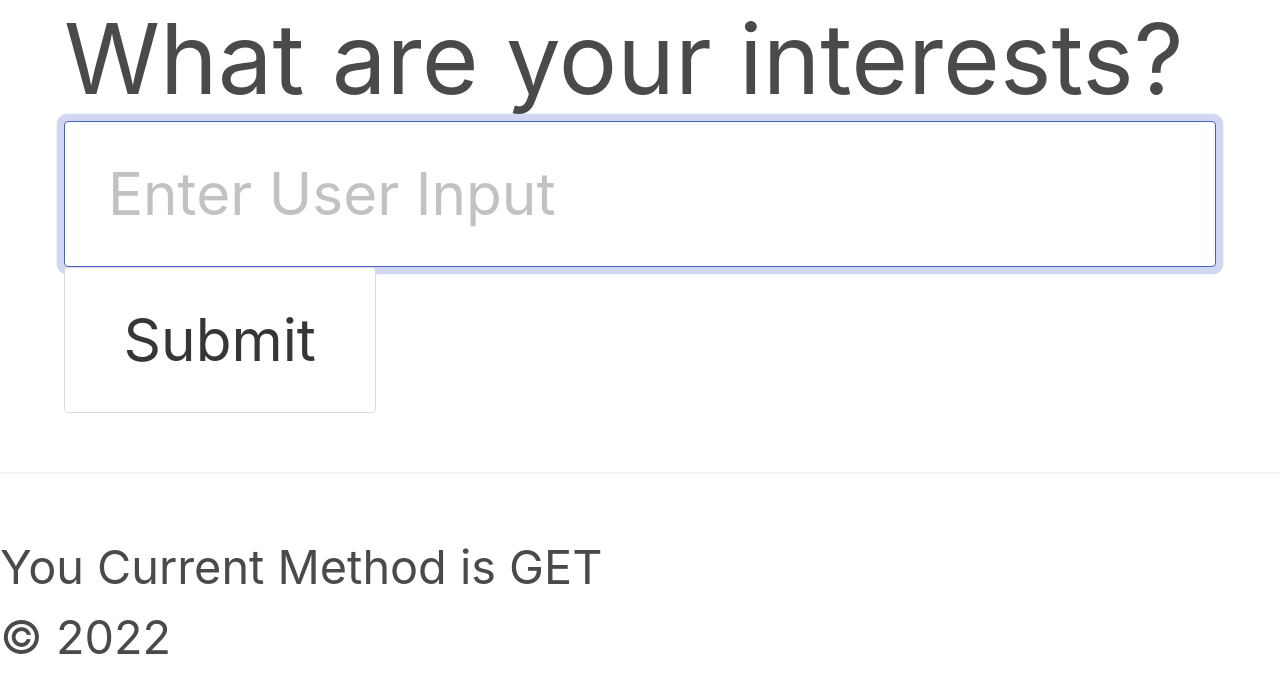
After one commit to DJT777/LinguisAquilis, a Flask app: page /findcourses in a window 1280 px wide. The commit adds this page. Shown: the part 582-1255 px from the top of the page. Run offline with Flask 2, Linux system fonts and the light colour scheme; parts of the project's set-up code (start-up, migrations or seed data) failed here and were passed over.

Commit message:
merge with yosep. displaying results on result page.

```diff
--- a/main.py
+++ b/main.py
@@ -1,4 +1,4 @@
-from flask import Flask, render_template, request, jsonify
+from flask import Flask, render_template, request, jsonify, redirect, url_for
 from absl import logging
 
 import tensorflow.compat.v1 as tf
@@ -73,24 +73,42 @@ def process_to_IDs_in_sparse_format(sp, sentences):
   return (values, indices, dense_shape)
 
 
-@app.route('/', methods=['GET', 'POST'])
-def index():
+@app.route("/findcourses", methods=['GET', 'POST'])
+def findcourses():
+    classes = ['Class 1','Class 2','Class 3']
     if request.method == "GET":
-        return render_template('index.html')
-    else:
+        return render_template('findcourses.html', mymethod="GET")
+    if request.method == "POST":
         # get form data
         data = []
         user_description = request.form['userInput']
         user_description_embedding = create_embeddings(user_description)
-        labels, distances = p.knn_query(user_description_embedding, k = 5)
+        labels, distances = p.knn_query(user_description_embedding, k=5)
         labels_to_return = labels[0]
         recommendations_user_text = []
         for index in labels_to_return:
             recommendations_user_text.append(class_data[index])
             print(class_data[index])
-        #print(labels_to_return)
+        # print(labels_to_return)
         print(recommendations_user_text)
-        return render_template('index.html', recommendations_user_text=jsonify(recommendations_user_text))
+        return render_template('results.html', returnList=recommendations_user_text)
+    else:
+        # get form data
+        return '<h1>Hello Default</h1>'
+
+
+@app.route('/', methods=['GET', 'POST'])
+def index():
+    if request.method == "GET":
+        return render_template('index.html')
+    if request.method == "POST":
+        return redirect(url_for("findcourses"))
+    else:
+        # get form data
+        return '<h1>Hello Default</h1>'
+
+
+
 
 if __name__ == '__main__':
 
@@ -99,6 +117,8 @@ if __name__ == '__main__':
 
 
     print(class_data[0])
-    def embed(input):
-        return model(input)
+
     app.run(debug=True)
+
+def embed(input):
+    return model(input)
--- a/static/styles.css
+++ b/static/styles.css
@@ -0,0 +1,50 @@
+main {
+  margin: 150px;
+}
+html {
+  font-size: 39px;
+body {
+  font-size: larger;
+}
+input {
+  font-size: 18px;
+.body-content {
+  padding: 40px;
+}
+/*
+input[type='submit'] {
+  padding: 10px;
+  background-color: #ff5678;
+  cursor: pointer;
+}
+*/
+/*New*/
+ul {
+  list-style-type: none;
+  margin: 0;
+  padding: 0;
+  overflow: hidden;
+  border: 1px solid #e7e7e7;
+  background-color: #f3f3f3;
+}
+
+li {
+  float: left;
+}
+
+li a {
+  display: block;
+  color: #666;
+  text-align: center;
+  padding: 14px 16px;
+  text-decoration: none;
+}
+
+li a:hover:not(.active) {
+  background-color: #ddd;
+}
+
+li a.active {
+  color: white;
+  background-color: #ff5678;
+}
--- /dev/null
+++ b/templates/base.html
@@ -0,0 +1,38 @@
+<!DOCTYPE html>
+<html lang="en">
+  <head>
+    <meta charset="UTF-8" />
+    <meta http-equiv="X-UA-Compatible" content="IE=edge" />
+    <meta name="viewport" content="width=device-width, initial-scale=1.0" />
+    <title>{% block title %}{% endblock %}</title>
+    <link
+      rel="stylesheet"
+      href="https://cdnjs.cloudflare.com/ajax/libs/bulma/0.9.4/css/bulma.min.css"
+      integrity="sha512-HqxHUkJM0SYcbvxUw5P60SzdOTy/QVwA1JJrvaXJv4q7lmbDZCmZaqz01UPOaQveoxfYRv1tHozWGPMcuTBuvQ=="
+      crossorigin="anonymous"
+      referrerpolicy="no-referrer"
+    />
+    <link
+      rel="stylesheet"
+      href="{{ url_for('static', filename='styles.css')}}"
+    />
+  </head>
+  <body>
+    <header>
+      <ul>
+        <li><a class="active" href="{{ url_for('index') }}">Home</a></li>
+        <li><a href="#news">News</a></li>
+        <li><a href="#contact">Contact</a></li>
+        <li><a href="#about">About</a></li>
+      </ul>
+    </header>
+    <div class="body-content">
+      {% block content %} {% endblock %}
+      <hr />
+      <footer>
+        <p>You Current Method is {{mymethod}}</p>
+        <p>© 2022</p>
+      </footer>
+    </div>
+  </body>
+</html>
--- /dev/null
+++ b/templates/findcourses.html
@@ -0,0 +1,28 @@
+{% extends "base.html" %} {% block title %} Find Courses {% endblock %} {% block
+content %}
+<section class="container">
+  <img class="image" src="/static/images/laying.svg" />
+</section>
+<section class="container">
+  <div class="block">
+    <form method="POST">
+      <label class="subtitle is-2" for="userInterests"
+        >What are your interests?</label
+      ><br />
+      <input
+        class="input is-large is-focused"
+        type="text"
+        id="userInput"
+        name="userInput"
+        placeholder="Enter User Input"
+      /><br />
+      <input
+        formmethod="POST"
+        type="submit"
+        value="Submit"
+        class="button is-large"
+      />
+    </form>
+  </div>
+</section>
+{% endblock %}
```
Also changed, not shown: templates/index.html (+18 -8 lines), templates/results.html (added, +7 -0 lines), 9 other files.
